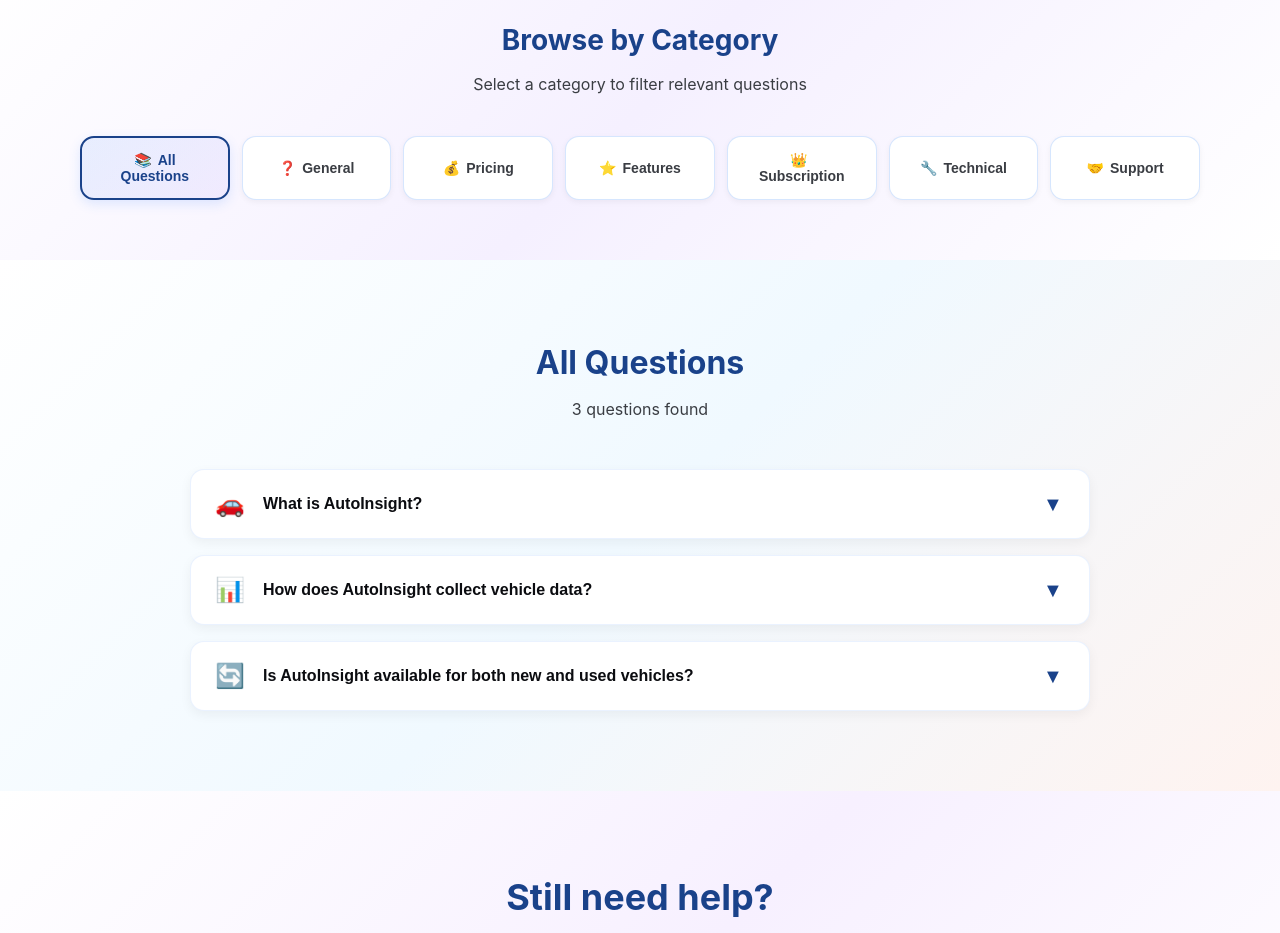
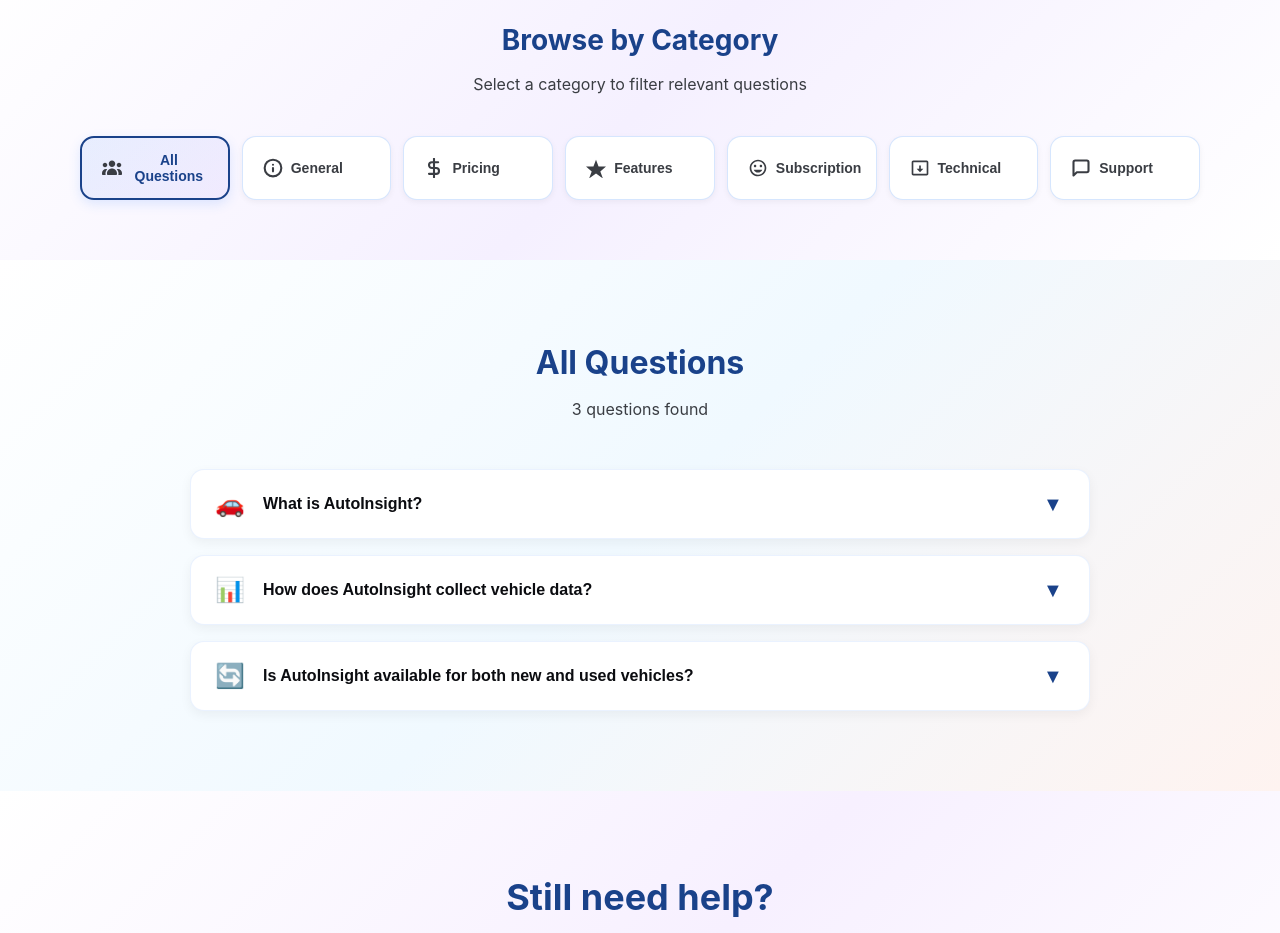
Before and after one commit to akila20040720/autoinsightcs70, a React (Vite) app in the folder cs70/: page /faq in a window 1280 px wide. Shown: the part 840-1773 px from the top of the page. Built offline with nearby package versions, Linux system fonts and the light colour scheme.

Commit message:
feat: enhance FAQ categories with SVG icons and improve layout

```diff
--- a/cs70/src/pages/FAQ.tsx
+++ b/cs70/src/pages/FAQ.tsx
@@ -38,13 +38,72 @@
   ];
 
   const categories = [
-    { value: "all", label: "All Questions", icon: "📚" },
-    { value: "general", label: "General", icon: "❓" },
-    { value: "pricing", label: "Pricing", icon: "💰" },
-    { value: "features", label: "Features", icon: "⭐" },
-    { value: "subscription", label: "Subscription", icon: "👑" },
-    { value: "technical", label: "Technical", icon: "🔧" },
-    { value: "support", label: "Support", icon: "🤝" }
+    {
+      value: "all",
+      label: "All Questions",
+      icon: (
+        <svg width="20" height="20" viewBox="0 0 640 640" fill="#3a3d43" xmlns="http://www.w3.org/2000/svg">
+          <path d="M320 80C377.4 80 424 126.6 424 184C424 241.4 377.4 288 320 288C262.6 288 216 241.4 216 184C216 126.6 262.6 80 320 80zM96 152C135.8 152 168 184.2 168 224C168 263.8 135.8 296 96 296C56.2 296 24 263.8 24 224C24 184.2 56.2 152 96 152zM0 480C0 409.3 57.3 352 128 352C140.8 352 153.2 353.9 164.9 357.4C132 394.2 112 442.8 112 496L112 512C112 523.4 114.4 534.2 118.7 544L32 544C14.3 544 0 529.7 0 512L0 480zM521.3 544C525.6 534.2 528 523.4 528 512L528 496C528 442.8 508 394.2 475.1 357.4C486.8 353.9 499.2 352 512 352C582.7 352 640 409.3 640 480L640 512C640 529.7 625.7 544 608 544L521.3 544zM472 224C472 184.2 504.2 152 544 152C583.8 152 616 184.2 616 224C616 263.8 583.8 296 544 296C504.2 296 472 263.8 472 224zM160 496C160 407.6 231.6 336 320 336C408.4 336 480 407.6 480 496L480 512C480 529.7 465.7 544 448 544L192 544C174.3 544 160 529.7 160 512L160 496z"/>
+        </svg>
+      )
+    },
+    {
+      value: "general",
+      label: "General",
+      icon: (
+        <svg width="20" height="20" viewBox="0 0 24 24" fill="none" stroke="#3a3d43" strokeWidth="2.5" strokeLinecap="round" strokeLinejoin="round">
+          <circle cx="12" cy="12" r="10"></circle>
+          <path d="M12 16v-4"></path>
+          <path d="M12 8h.01"></path>
+        </svg>
+      )
+    },
+    {
+      value: "pricing",
+      label: "Pricing",
+      icon: (
+        <svg width="20" height="20" viewBox="0 0 24 24" fill="none" stroke="#3a3d43" strokeWidth="2.5" strokeLinecap="round" strokeLinejoin="round">
+          <line x1="12" y1="1" x2="12" y2="23"></line>
+          <path d="M17 5H9.5a3.5 3.5 0 0 0 0 7h5a3.5 3.5 0 0 1 0 7H6"></path>
+        </svg>
+      )
+    },
+    {
+      value: "features",
+      label: "Features",
+      icon: (
+        <svg width="20" height="20" viewBox="0 0 24 24" fill="#3a3d43" stroke="none">
+          <polygon points="12 2 15.09 10.26 24 10.27 17.18 16.27 20.27 24.54 12 18.54 3.73 24.54 6.82 16.27 0 10.27 8.91 10.26 12 2"></polygon>
+        </svg>
+      )
+    },
+    {
+      value: "subscription",
+      label: "Subscription",
+      icon: (
+        <svg width="20" height="20" viewBox="0 0 24 24" fill="#3a3d43" stroke="none">
+          <path d="M12 2C6.48 2 2 6.48 2 12s4.48 10 10 10 10-4.48 10-10S17.52 2 12 2zm0 18c-4.42 0-8-3.58-8-8s3.58-8 8-8 8 3.58 8 8-3.58 8-8 8zm3.5-9c.83 0 1.5-.67 1.5-1.5S16.33 8 15.5 8 14 8.67 14 9.5s.67 1.5 1.5 1.5zm-7 0c.83 0 1.5-.67 1.5-1.5S9.33 8 8.5 8 7 8.67 7 9.5 7.67 11 8.5 11zm3.5 6.5c2.33 0 4.31-1.46 5.11-3.5H6.89c.8 2.04 2.78 3.5 5.11 3.5z"></path>
+        </svg>
+      )
+    },
+    {
+      value: "technical",
+      label: "Technical",
+      icon: (
+        <svg width="20" height="20" viewBox="0 0 24 24" fill="#3a3d43" stroke="none">
+          <path d="M20 3H4c-1.1 0-2 .9-2 2v14c0 1.1.9 2 2 2h16c1.1 0 2-.9 2-2V5c0-1.1-.9-2-2-2zm0 16H4V5h16v14zm-8-2l-4-4h3V9h2v4h3l-4 4z"></path>
+        </svg>
+      )
+    },
+    {
+      value: "support",
+      label: "Support",
+      icon: (
+        <svg width="20" height="20" viewBox="0 0 24 24" fill="none" stroke="#3a3d43" strokeWidth="2.5" strokeLinecap="round" strokeLinejoin="round">
+          <path d="M21 15a2 2 0 0 1-2 2H7l-4 4V5a2 2 0 0 1 2-2h14a2 2 0 0 1 2 2z"></path>
+        </svg>
+      )
+    }
   ];
 
   const filteredFAQs = useMemo(
@@ -330,9 +389,14 @@
                     cursor: "pointer",
                     transition: "all 0.3s var(--ease)",
                     boxShadow: selectedCategory === cat.value ? "0 4px 12px rgba(54, 129, 247, 0.15)" : "0 2px 6px rgba(0, 0, 0, 0.05)",
+                    display: "flex",
+                    alignItems: "center",
+                    gap: 8,
                   }}
                 >
-                  <span style={{ marginRight: 6 }}>{cat.icon}</span>
+                  <span style={{ display: "flex", alignItems: "center", justifyContent: "center" }}>
+                    {typeof cat.icon === "string" ? cat.icon : cat.icon}
+                  </span>
                   {cat.label}
                 </motion.button>
               ))}
```
